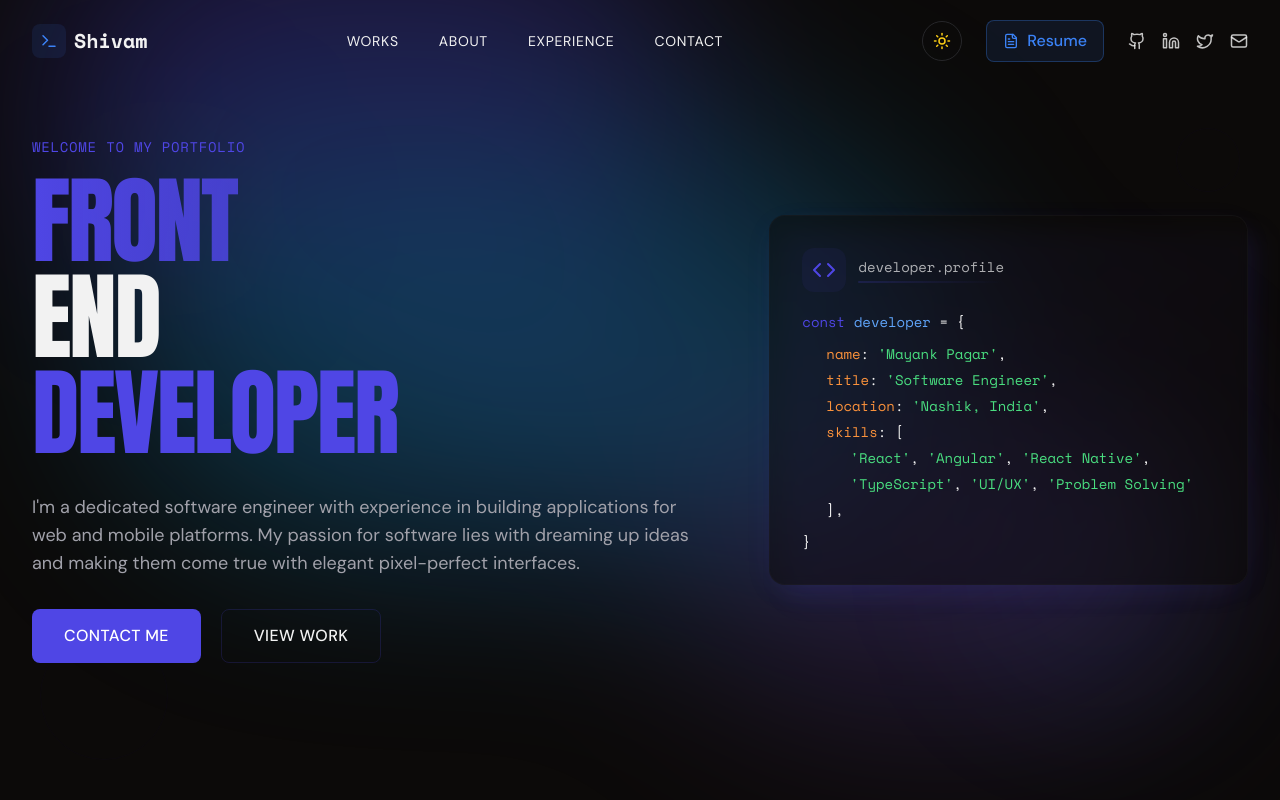
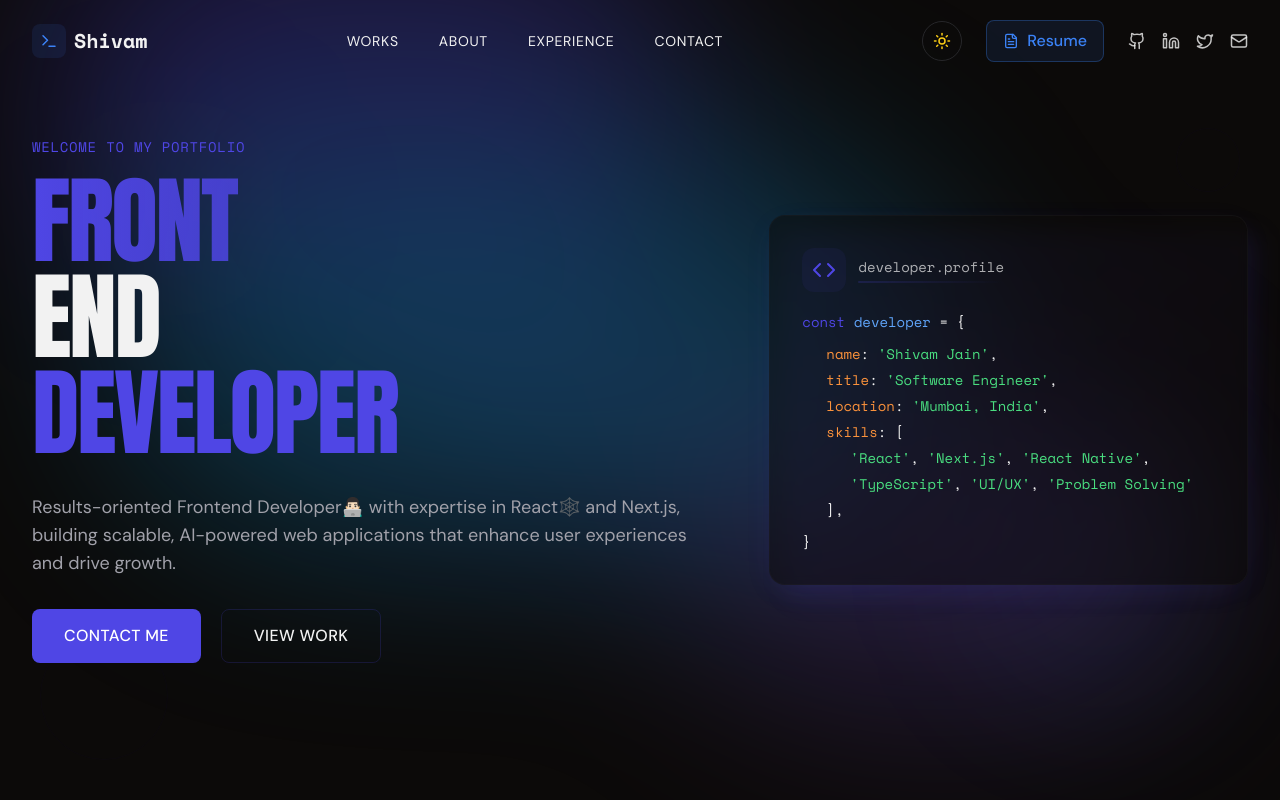
Before and after one commit to Shivamjain2204/shivam-portfolio, a React (Vite) app: page / in a window 1280 px wide. Shown: the top 800 px of the page. Built offline with nearby package versions, Linux system fonts and the light colour scheme.

Commit message:
Hero section

```diff
--- a/src/components/Hero.tsx
+++ b/src/components/Hero.tsx
@@ -116,8 +116,7 @@ const Hero = () => {
               animate={{ opacity: 1 }}
               transition={{ duration: 0.8, delay: 0.4 }}
             >
-              I'm a dedicated software engineer with experience in building applications for web and mobile platforms.
-              My passion for software lies with dreaming up ideas and making them come true with elegant pixel-perfect interfaces.
+              Results-oriented Frontend Developer👨🏻‍💻 with expertise in React🕸️ and Next.js, building scalable, AI-powered web applications that enhance user experiences and drive growth.
             </motion.p>
 
             <motion.div
@@ -178,20 +177,20 @@ const Hero = () => {
 
                 <div className="pl-6 space-y-1.5">
                   <div>
-                    <span className="text-orange-600 dark:text-orange-400">name</span>: <span className="text-green-600 dark:text-green-400">'Mayank Pagar'</span>,
+                    <span className="text-orange-600 dark:text-orange-400">name</span>: <span className="text-green-600 dark:text-green-400">'Shivam Jain'</span>,
                   </div>
                   <div>
                     <span className="text-orange-600 dark:text-orange-400">title</span>: <span className="text-green-600 dark:text-green-400">'Software Engineer'</span>,
                   </div>
                   <div>
-                    <span className="text-orange-600 dark:text-orange-400">location</span>: <span className="text-green-600 dark:text-green-400">'Nashik, India'</span>,
+                    <span className="text-orange-600 dark:text-orange-400">location</span>: <span className="text-green-600 dark:text-green-400">'Mumbai, India'</span>,
                   </div>
                   <div>
                     <span className="text-orange-600 dark:text-orange-400">skills</span>: [
                   </div>
                   <div className="pl-6">
                     <span className="text-green-600 dark:text-green-400">'React'</span>,{" "}
-                    <span className="text-green-600 dark:text-green-400">'Angular'</span>,{" "}
+                    <span className="text-green-600 dark:text-green-400">'Next.js'</span>,{" "}
                     <span className="text-green-600 dark:text-green-400">'React Native'</span>,{" "}
                   </div>
                   <div className="pl-6">
```
